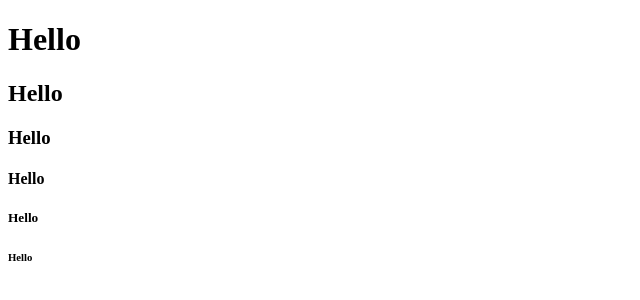
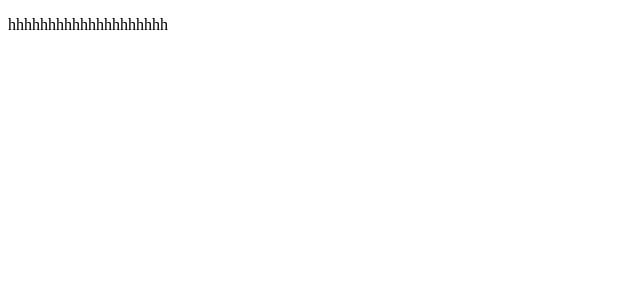
Before and after one commit to NesmaAh-16/web_course, a plain HTML site: page index.html in a window 1280 px wide. Shown: the whole page, without its empty margins (0-640 px from the left). Drawn offline with Linux system fonts and the light colour scheme.

Commit message:
second change

```diff
--- a/index.html
+++ b/index.html
@@ -8,11 +8,6 @@
     <link rel="stylesheet" href="main.js">
 </head>
 <body>
-    <h1>Hello</h1>
-    <h2>Hello</h2>
-    <h3>Hello</h3>
-    <h4>Hello</h4>
-    <h5>Hello</h5>
-    <h6>Hello</h6>
+ <p>hhhhhhhhhhhhhhhhhhhh</p>
 </body>
 </html>
```
Also changed, not shown: 1 other file.
